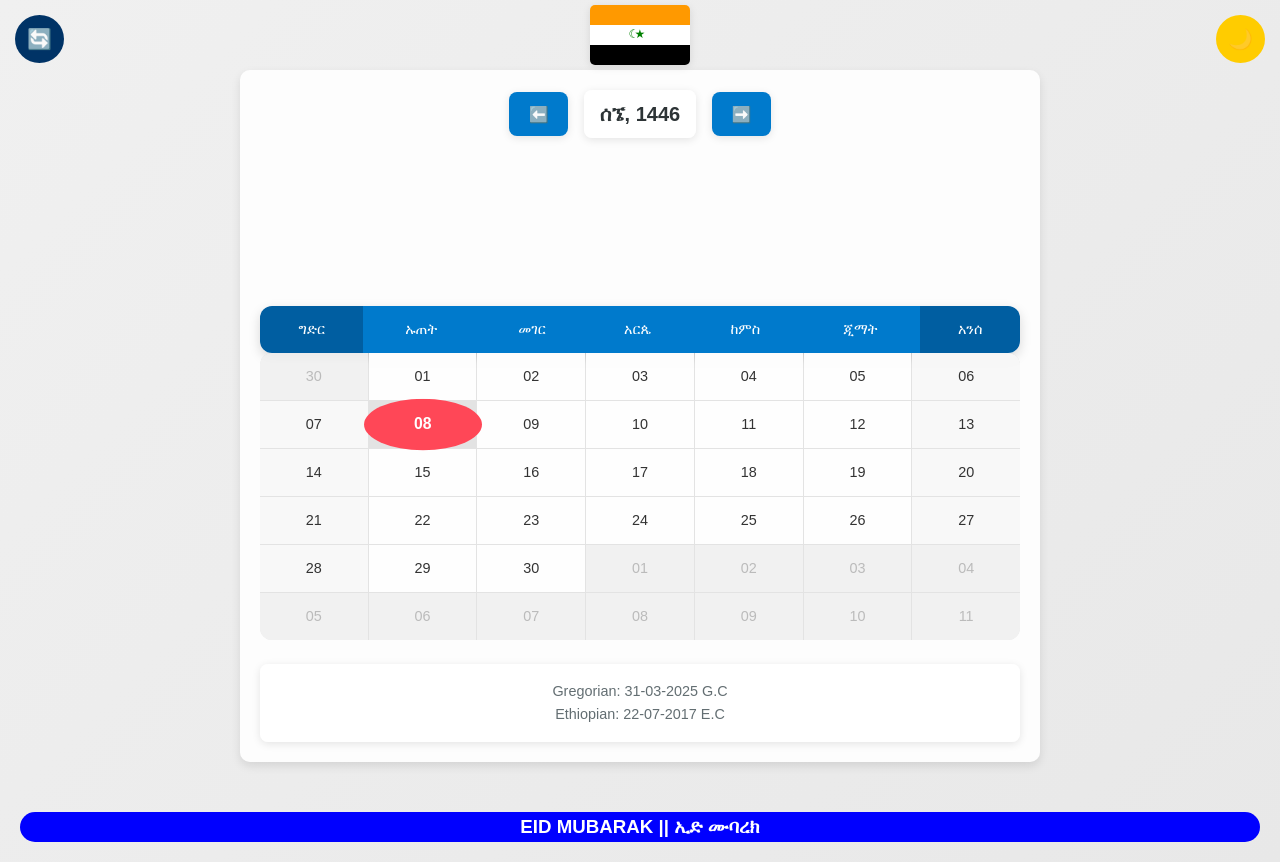
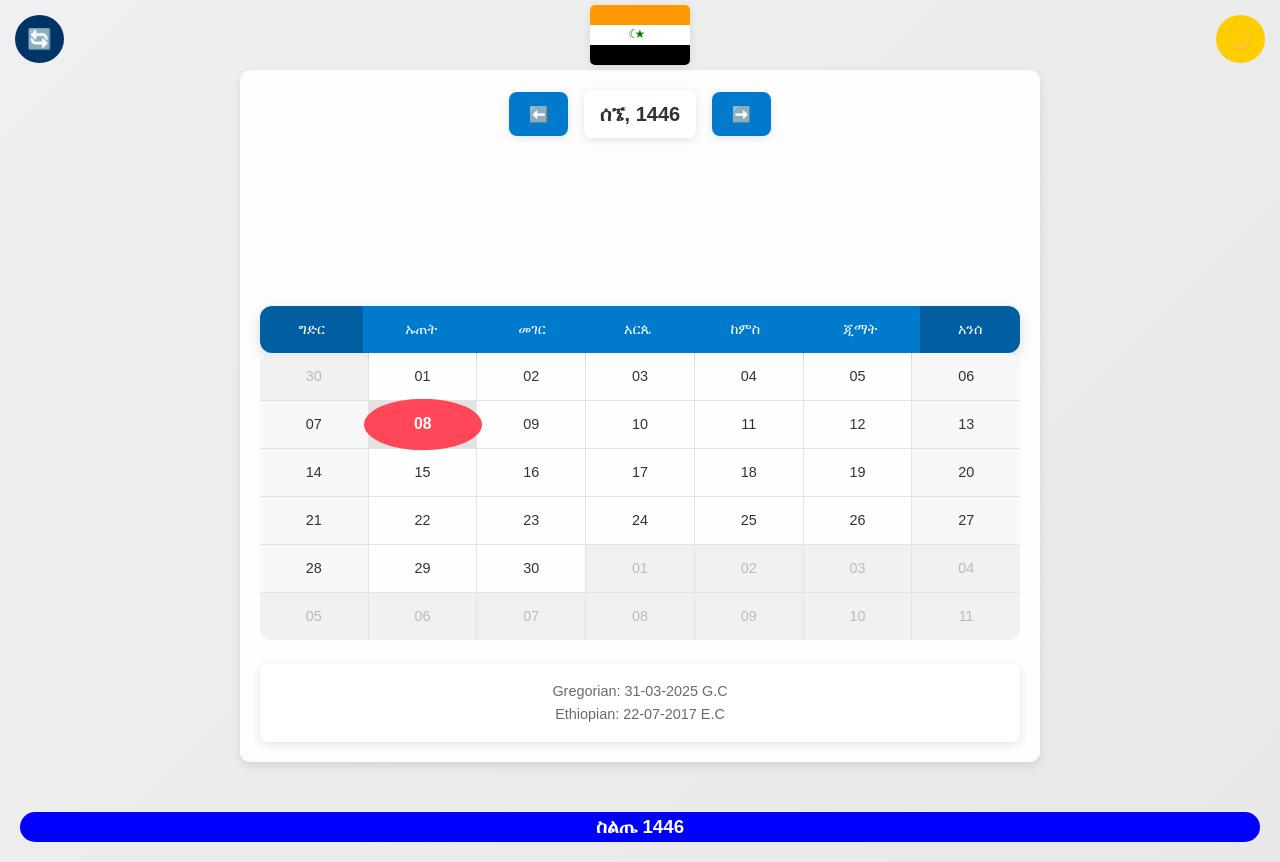
Before and after one commit to Kedres22/Silte-Calendar, a plain HTML site: page index.html in a window 1280 px wide. Drawn offline with Linux system fonts and the light colour scheme.

Commit message:
Update index.html

```diff
--- a/index.html
+++ b/index.html
@@ -33,7 +33,7 @@
       </footer>
 
     </div>
-    <h3 class="eid">EID MUBARAK || ኢድ ሙባረክ</h3>
+    <h3 class="eid">ስልጤ 1446</h3>
     <script type="module" src="./script.js"></script>
   </body>
 </html>
```
